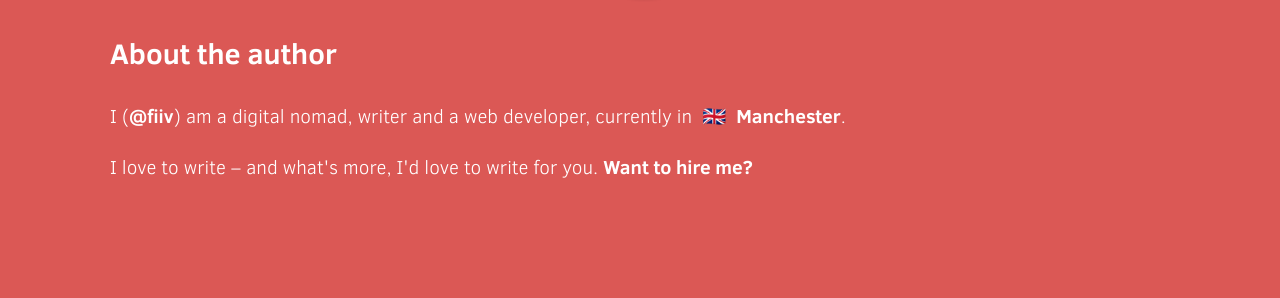
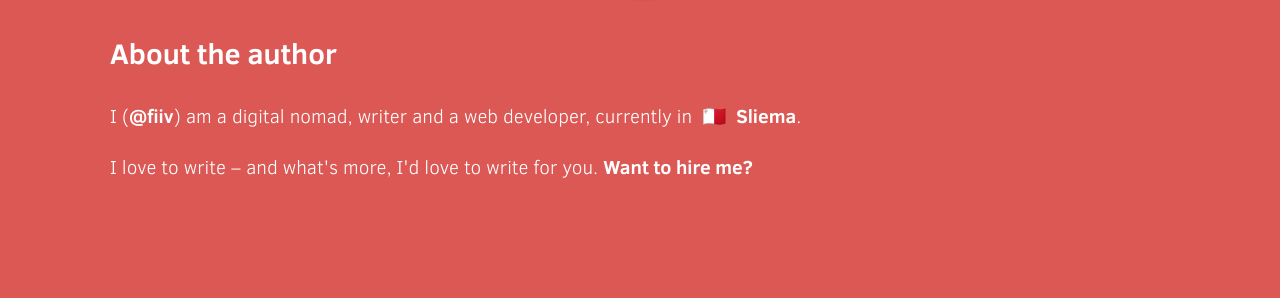
Before and after one commit to mtimofiiv/80days.in, a Jekyll site: the page built from index.html, in a window 1280 px wide and 900 px high, scrolled down 3519 px. Shown: the part 529-827 px from the top of the window. Built offline with Jekyll 4.4.1, drawn with Linux system fonts in a browser that asks for light colours; the list of posts is cut into pages by our own code.

Commit message:
Update _config.yml

```diff
--- a/_config.yml
+++ b/_config.yml
@@ -24,8 +24,8 @@ exclude:
   - Gemfile
   - Gemfile.lock
 
-mike_location: Manchester
-mike_location_flag: 🇬🇧
+mike_location: Sliema
+mike_location_flag: 🇲🇹
 
 feed:
   categories:
```
